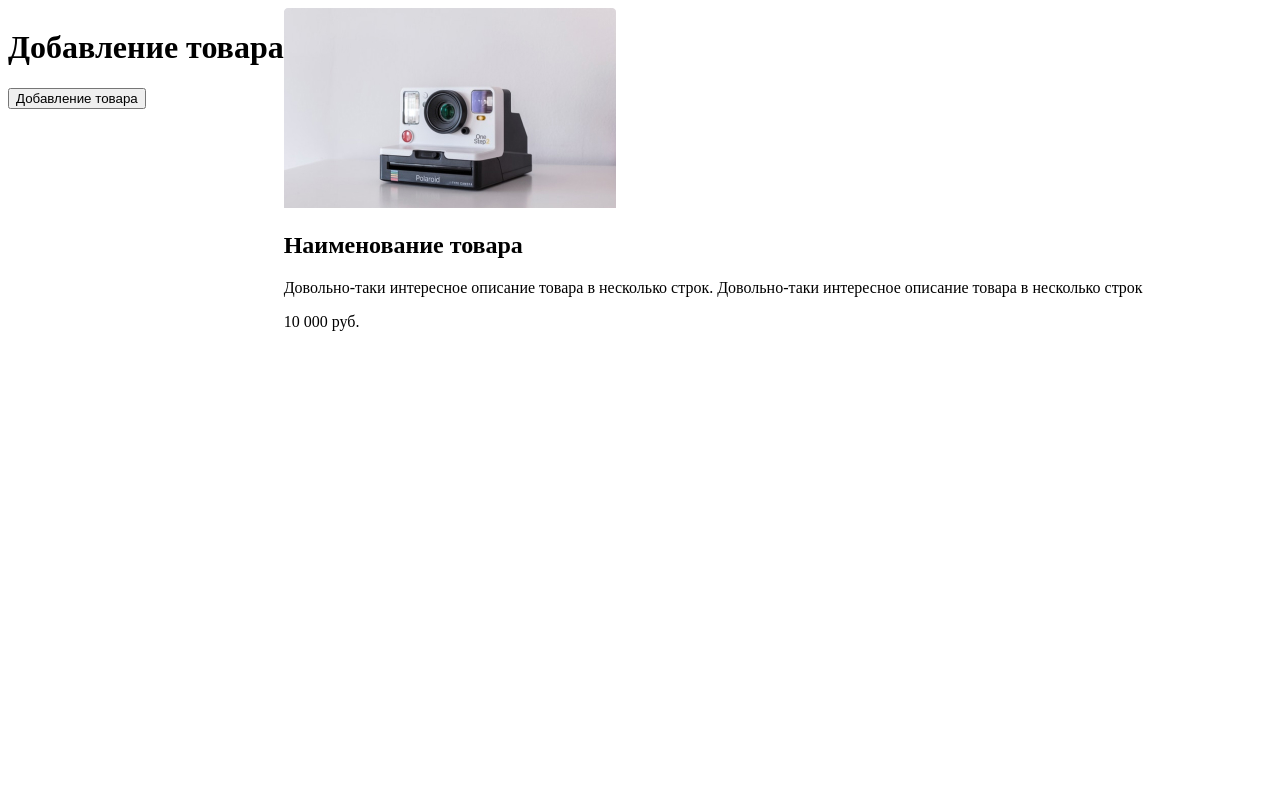
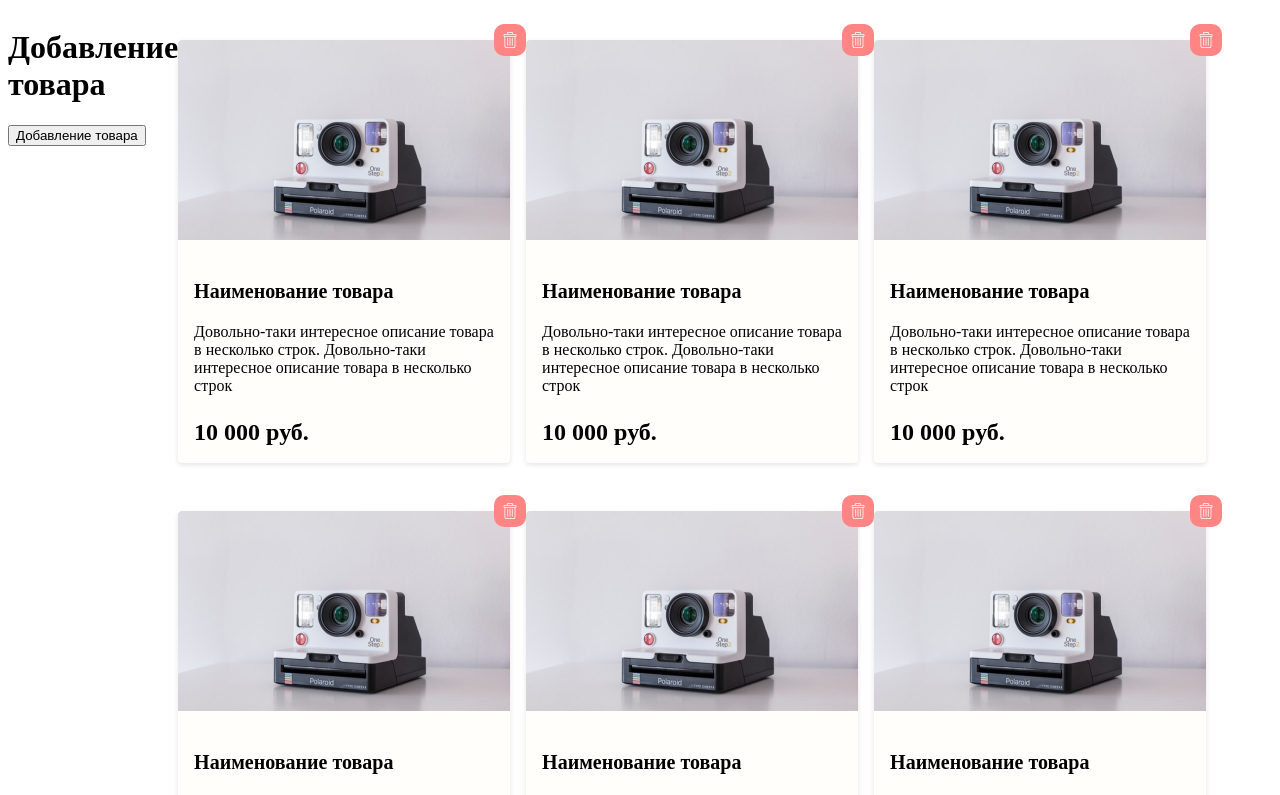
Before and after one commit to kyaune/idaproject-test, a Nuxt app: page / in a window 1280 px wide. Shown: the top 795 px of the page. Built offline with nearby package versions, Linux system fonts and the light colour scheme.

Commit message:
made product card component, added icon (wip)

```diff
--- a/assets/variables.scss
+++ b/assets/variables.scss
@@ -9,9 +9,10 @@ $fontXXL: 28px;
 //colors
 $primary: #3F3F3F;
 $secondary: #49485E;
-$white: #FFFEFB;
+$white_1: #FFFEFB;
 $gray_1: #EEEEEE;
 $gray_2: #B4B4B4;
+$red: #FF8484;
 
 //shadows
 $box_shadow: 0px 2px 5px rgba(0, 0, 0, 0.1);
--- a/components/product.vue
+++ /dev/null
@@ -1,8 +0,0 @@
-<template>
-  <div>
-  <img src="~/assets/Rectangle31.jpg" alt="product image">
-  <h2>Наименование товара</h2>
-  <p>Довольно-таки интересное описание товара в несколько строк. Довольно-таки интересное описание товара в несколько строк</p>
-  <p>10 000 руб.</p>
-  </div>
-</template>
--- /dev/null
+++ b/components/product_card.vue
@@ -0,0 +1,57 @@
+<template>
+  <div>
+    <DeleteIcon class="icon-container"/>
+  <div class="card">
+  <img src="~/assets/Rectangle31.jpg" alt="product image" class="product-image">
+    <div class="container">
+      <p class="product-name">Наименование товара</p>
+      <p class="product-description">Довольно-таки интересное описание товара в несколько строк. Довольно-таки интересное описание товара в несколько строк</p>
+      <p class="product-price">10 000 руб.</p>
+    </div>
+  </div>
+  </div>
+</template>
+<script>
+import DeleteIcon from '@/components/ui/delete_icon'
+export default {
+  components: {
+    DeleteIcon
+  }
+}
+</script>
+<style lang="scss" scoped>
+@import "assets/variables.scss";
+.card {
+  cursor: pointer;
+  max-width: 332px;
+  max-height: 423px;
+  box-shadow: $box_shadow;
+  border-radius: $border_radiusS;
+  background-color: $white_1;
+}
+.icon-container {
+  position: relative;
+  left: calc(100% - 16px);
+  top: 16px;
+  max-width: 32px;
+  max-height: 32px;
+}
+.product-image {
+  max-width: 332px;
+  max-height: 200px;
+}
+.container {
+  padding: 16px 16px 24px 16px;
+}
+.product-name {
+  font-size: $fontL;
+  font-weight: 600;
+}
+.product-description {
+  font-size: $fontM;
+}
+.product-price {
+  font-size: $fontXL;
+  font-weight: 600;
+}
+</style>
--- a/components/products_list.vue
+++ b/components/products_list.vue
@@ -1,13 +1,29 @@
 <template>
-  <div>
-  <Product></Product>
+  <div class="main">
+    <div class="container">
+      <ProductCard/>
+      <ProductCard/>
+      <ProductCard/>
+      <ProductCard/>
+      <ProductCard/>
+      <ProductCard/>
+    </div>
   </div>
 </template>
 <script>
-import Product from '@/components/product'
+import ProductCard from '@/components/product_card'
 export default {
   components: {
-    Product
+    ProductCard
   }
 }
 </script>
+<style scoped>
+.container {
+  display: flex;
+  flex-direction: row;
+  flex-wrap: wrap;
+  /*justify-content: space-between;*/
+  gap: 16px 16px;
+}
+</style>
--- /dev/null
+++ b/components/ui/delete_icon.vue
@@ -0,0 +1,21 @@
+<template>
+  <div class="main">
+    <img src="~/assets/delete1.png" alt="delete-icon" class="icon">
+  </div>
+</template>
+<style lang="scss" scoped>
+@import "assets/variables.scss";
+.main {
+  width: 32px;
+  height: 32px;
+  background-color: $red;
+  border-radius: $border_radiusM;
+}
+.icon {
+  width: 16px;
+  height: 16px;
+  position: absolute;
+  top: 25%;
+  left: 25%;
+}
+</style>
--- a/pages/index.vue
+++ b/pages/index.vue
@@ -20,5 +20,6 @@ export default {
  .main {
    display: flex;
    flex-direction: row;
+   font-family: Sourse Sans Pro;
  }
 </style>
```
Also changed, not shown: assets/delete1.png (added).
